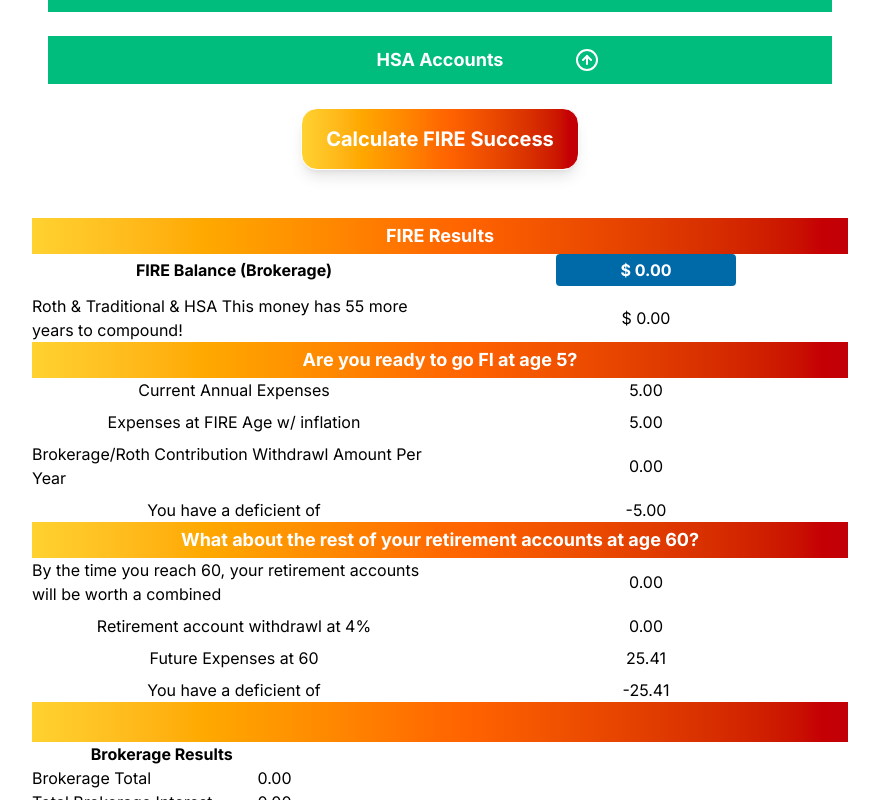
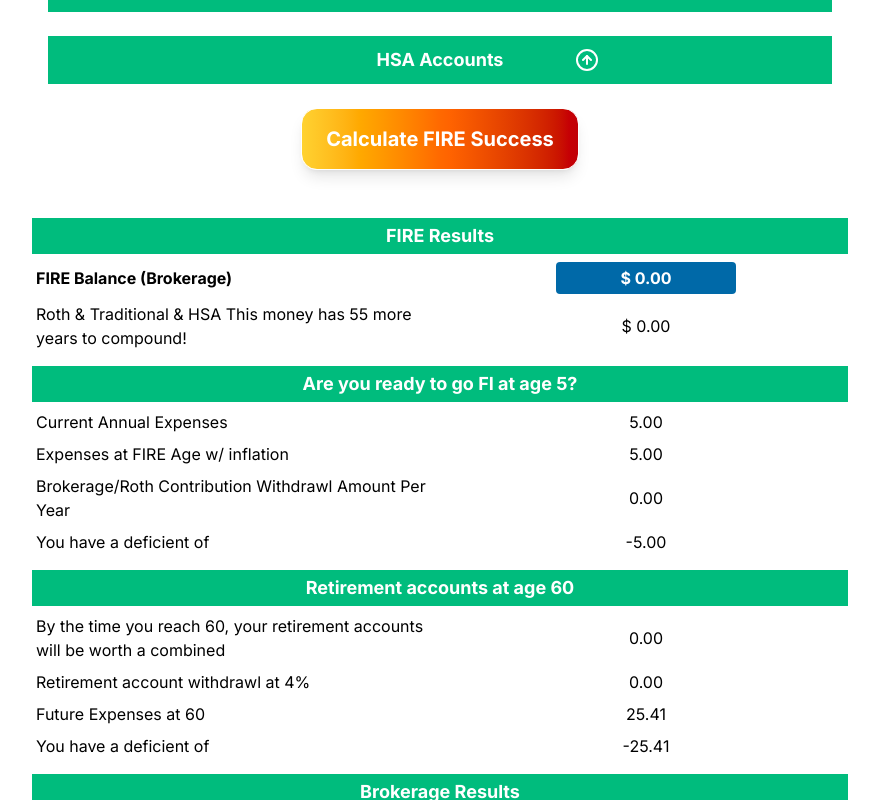
Before and after one commit to jwilliams21/fi-plannr, a React (Vite) app: page /fire in a window 1280 px wide. Both pictures are taken after typing "5", "5", "5" into the empty fields and a click on the button "Calculate FIRE Success". Shown: the part 450-1250 px from the top of the page, without its empty margins (200-1079 px from the left). Built offline with nearby package versions, Linux system fonts and the light colour scheme.

Commit message:
FireDashboard CSS

```diff
--- a/src/components/FireDashboard.jsx
+++ b/src/components/FireDashboard.jsx
@@ -97,173 +97,91 @@ export default function FireDashboard({ results }) {
         <div>
             <div className='w-full px-2'>
                 <div>
-                    <div className='w-full text-lg bg-linear-to-r from-amber-300 via-orange-500 to-red-700 text-white text-center font-bold py-1'>FIRE Results</div>
-                    <div className='grid grid-cols-2 gap-2 place-items-center'>
-                        <div className='font-bold'>FIRE Balance (Brokerage)</div>
-                        <div className='text-center font-bold  text-white bg-sky-700 rounded-sm py-1 px-2 md:px-16 whitespace-nowrap'>$ {totalBrokerageEndingBalance.toLocaleString('en-US', { minimumFractionDigits: 2, maximumFractionDigits: 2 })}</div>
-                        <div>Roth & Traditional & HSA {fireToRetire > 0 ? `This money has ${fireToRetire} more years to compound!` : ''}</div>
+                    <div className='w-full text-lg bg-emerald-500 text-white text-center font-bold py-1'>FIRE Results</div>
+                    <div className='grid grid-cols-2 gap-2 place-items-center pt-2 pb-4'>
+                        <div className='w-full text-left font-bold pl-1'>FIRE Balance (Brokerage)</div>
+                        <div className='font-bold  text-white bg-sky-700 rounded-sm py-1 px-2 md:px-16 whitespace-nowrap'>$ {totalBrokerageEndingBalance.toLocaleString('en-US', { minimumFractionDigits: 2, maximumFractionDigits: 2 })}</div>
+                        <div className='w-full text-left pl-1'>Roth & Traditional & HSA {fireToRetire > 0 ? `This money has ${fireToRetire} more years to compound!` : ''}</div>
                         <div>$ {totalAfterFire.toLocaleString('en-US', { minimumFractionDigits: 2, maximumFractionDigits: 2 })}</div>
                     </div>
                 </div>
 
                 <div>
-                    <div className='w-full text-lg bg-linear-to-r from-amber-300 via-orange-500 to-red-700 text-white text-center font-bold py-1'>Are you ready to go FI at age {fireAge}?</div>
-                    <div className='grid grid-cols-2 gap-2 place-items-center'>
-                        <div>Current Annual Expenses</div>
+                    <div className='w-full text-lg bg-emerald-500 text-white text-center font-bold py-1'>Are you ready to go FI at age {fireAge}?</div>
+                    <div className='grid grid-cols-2 gap-2 place-items-center pt-2 pb-4'>
+                        <div className='w-full text-left pl-1'>Current Annual Expenses</div>
                         <div>{annualExpenses?.toLocaleString('en-US', { minimumFractionDigits: 2, maximumFractionDigits: 2 })}</div>
-                        <div>Expenses at FIRE Age w/ inflation</div>
+                        <div className='w-full text-left pl-1'>Expenses at FIRE Age w/ inflation</div>
                         <div>{totalFutureExpenses?.toLocaleString('en-US', { minimumFractionDigits: 2, maximumFractionDigits: 2 })}</div>
-                        <div>Brokerage/Roth Contribution Withdrawl Amount Per Year</div>
+                        <div className='w-full text-left pl-1'>Brokerage/Roth Contribution Withdrawl Amount Per Year</div>
                         <div>{brokerageWithdrawlAmount?.toLocaleString('en-US', { minimumFractionDigits: 2, maximumFractionDigits: 2 })}</div>
-                        <div>You have {expenseDiff >= 0 ? 'an overage' : 'a deficient'} of</div>
+                        <div className='w-full text-left pl-1'>You have {expenseDiff >= 0 ? 'an overage' : 'a deficient'} of</div>
                         <div>{expenseDiff?.toLocaleString('en-US', { minimumFractionDigits: 2, maximumFractionDigits: 2 })}</div>
                     </div>
                 </div>
 
                 <div>
-                    <div className='w-full text-lg bg-linear-to-r from-amber-300 via-orange-500 to-red-700 text-white text-center font-bold py-1'>What about the rest of your retirement accounts at age 60?</div>
-                    <div className='grid grid-cols-2 gap-2 place-items-center'>
-                        <div>By the time you reach 60, your retirement accounts will be worth a combined</div>
+                    <div className='w-full text-lg bg-emerald-500 text-white text-center font-bold py-1'>Retirement accounts at age 60</div>
+                    <div className='grid grid-cols-2 gap-2 place-items-center pt-2 pb-4'>
+                        <div className='w-full text-left pl-1'>By the time you reach 60, your retirement accounts will be worth a combined</div>
                         <div>{totalCombinedAtSixty?.toLocaleString('en-US', { minimumFractionDigits: 2, maximumFractionDigits: 2 })}</div>
-                        <div>Retirement account withdrawl at 4%</div>
+                        <div className='w-full text-left pl-1'>Retirement account withdrawl at 4%</div>
                         <div>{fourPercentWithdrawlAnnual?.toLocaleString('en-US', { minimumFractionDigits: 2, maximumFractionDigits: 2 })}</div>
-                        <div>Future Expenses at 60</div>
+                        <div className='w-full text-left pl-1'>Future Expenses at 60</div>
                         <div>{futureExpensesAtSixty?.toLocaleString('en-US', { minimumFractionDigits: 2, maximumFractionDigits: 2 })}</div>
-                        <div>You have {expenseAtSixtyDiff >= 0 ? 'an overage' : 'a deficient'} of</div>
+                        <div className='w-full text-left pl-1'>You have {expenseAtSixtyDiff >= 0 ? 'an overage' : 'a deficient'} of</div>
                         <div>{expenseAtSixtyDiff?.toLocaleString('en-US', { minimumFractionDigits: 2, maximumFractionDigits: 2 })}</div>
                     </div>
                 </div>
 
                 <div>
-                    <div className='w-full text-lg bg-linear-to-r from-amber-300 via-orange-500 to-red-700 text-white text-center font-bold py-1'></div>
-                    <div className='grid grid-cols-2 gap-2 place-items-center'>
-                        <div></div>
+                    <div className='w-full text-lg bg-emerald-500 text-white text-center font-bold py-1'>Brokerage Results</div>
+                    <div className='grid grid-cols-2 gap-2 place-items-center pt-2 pb-4'>
+                        <div className='w-full font-bold text-left pl-1'>Brokerage Total</div>
+                        <div>{totalBrokerageEndingBalance?.toLocaleString('en-US', { minimumFractionDigits: 2, maximumFractionDigits: 2 })}</div>
+                        <div className='w-full text-left pl-1'>Total Brokerage Interest</div>
+                        <div>{totalBrokerageInterest?.toLocaleString('en-US', { minimumFractionDigits: 2, maximumFractionDigits: 2 })}</div>
+                        <div className='w-full text-left pl-1'>Total Brokerage Contributions</div>
+                        <div>{totalBrokerageContribution?.toLocaleString('en-US', { minimumFractionDigits: 2, maximumFractionDigits: 2 })}</div>
                     </div>
                 </div>
 
                 <div>
-                    <div className='w-full text-lg bg-linear-to-r from-amber-300 via-orange-500 to-red-700 text-white text-center font-bold py-1'></div>
-                    <div className='grid grid-cols-2 gap-2 place-items-center'>
-                        <div></div>
+                    <div className='w-full text-lg bg-emerald-500 text-white text-center font-bold py-1'>Roth Results</div>
+                    <div className='grid grid-cols-2 gap-2 place-items-center pt-2 pb-4'>
+                        <div className='w-full font-bold text-left pl-1'>Roth Total</div>
+                        <div>{totalRothEndingBalance?.toLocaleString('en-US', { minimumFractionDigits: 2, maximumFractionDigits: 2 })}</div>
+                        <div className='w-full text-left pl-1'>Total Roth Interest</div>
+                        <div>{totalRothInterest?.toLocaleString('en-US', { minimumFractionDigits: 2, maximumFractionDigits: 2 })}</div>
+                        <div className='w-full text-left pl-1'>Total Roth Contributions</div>
+                        <div>{totalRothContribution?.toLocaleString('en-US', { minimumFractionDigits: 2, maximumFractionDigits: 2 })}</div>
                     </div>
                 </div>
 
                 <div>
-                    <div className='w-full text-lg bg-linear-to-r from-amber-300 via-orange-500 to-red-700 text-white text-center font-bold py-1'></div>
-                    <div className='grid grid-cols-2 gap-2 place-items-center'>
-                        <div></div>
+                    <div className='w-full text-lg bg-emerald-500 text-white text-center font-bold py-1'>Traditional Results</div>
+                    <div className='grid grid-cols-2 gap-2 place-items-center pt-2 pb-4'>
+                        <div className='w-full font-bold text-left pl-1'>Traditional Total</div>
+                        <div>{totalTraditionalEndingBalance?.toLocaleString('en-US', { minimumFractionDigits: 2, maximumFractionDigits: 2 })}</div>
+                        <div className='w-full text-left pl-1'>Total Traditional Interest</div>
+                        <div>{totalTraditionalInterest?.toLocaleString('en-US', { minimumFractionDigits: 2, maximumFractionDigits: 2 })}</div>
+                        <div className='w-full text-left pl-1'>Total Traditional Contributions</div>
+                        <div>{totalTraditionalContribution?.toLocaleString('en-US', { minimumFractionDigits: 2, maximumFractionDigits: 2 })}</div>
+                        <div className='w-full text-left pl-1'>Total Traditional Employer Contribution</div>
+                        <div>{totalTraditionalEmployerContribution?.toLocaleString('en-US', { minimumFractionDigits: 2, maximumFractionDigits: 2 })}</div>
                     </div>
                 </div>
-
                 <div>
-                    <div className='w-full text-lg bg-linear-to-r from-amber-300 via-orange-500 to-red-700 text-white text-center font-bold py-1'></div>
-                    <div className='grid grid-cols-2 gap-2 place-items-center'>
-                        <div></div>
+                    <div className='w-full text-lg bg-emerald-500 text-white text-center font-bold py-1'>HSA Results</div>
+                    <div className='grid grid-cols-2 gap-2 place-items-center pt-2 pb-4'>
+                        <div className='w-full font-bold text-left pl-1'>HSA Total</div>
+                        <div>{totalHsaEndingBalance?.toLocaleString('en-US', { minimumFractionDigits: 2, maximumFractionDigits: 2 })}</div>
+                        <div className='w-full text-left pl-1'>Total HSA Interest</div>
+                        <div>{totalHsaInterest?.toLocaleString('en-US', { minimumFractionDigits: 2, maximumFractionDigits: 2 })}</div>
+                        <div className='w-full text-left pl-1'>Total HSA Contributions</div>
+                        <div>{totalHsaContribution?.toLocaleString('en-US', { minimumFractionDigits: 2, maximumFractionDigits: 2 })}</div>
                     </div>
                 </div>
-
-                <div>
-                    <div className='w-full text-lg bg-linear-to-r from-amber-300 via-orange-500 to-red-700 text-white text-center font-bold py-1'></div>
-                    <div className='grid grid-cols-2 gap-2 place-items-center'>
-                        <div></div>
-                    </div>
-                </div>
-
-
-
-                <table>
-                    <thead>
-                        <tr>
-                            <th colSpan={2}>Brokerage Results</th>
-                        </tr>
-                    </thead>
-                    <tbody>
-                        <tr>
-                            <td>Brokerage Total</td>
-                            <td>{totalBrokerageEndingBalance?.toLocaleString('en-US', { minimumFractionDigits: 2, maximumFractionDigits: 2 })}</td>
-                        </tr>
-                        <tr>
-                            <td>Total Brokerage Interest</td>
-                            <td>{totalBrokerageInterest?.toLocaleString('en-US', { minimumFractionDigits: 2, maximumFractionDigits: 2 })}</td>
-                        </tr>
-                        <tr>
-                            <td>Total Brokerage Contributions</td>
-                            <td>{totalBrokerageContribution?.toLocaleString('en-US', { minimumFractionDigits: 2, maximumFractionDigits: 2 })}</td>
-                        </tr>
-                    </tbody>
-                </table>
-
-                <table>
-                    <thead>
-                        <tr>
-                            <th colSpan={2}>Roth Results</th>
-                        </tr>
-                    </thead>
-                    <tbody>
-                        <tr>
-                            <td>Roth Total</td>
-                            <td>{totalRothEndingBalance?.toLocaleString('en-US', { minimumFractionDigits: 2, maximumFractionDigits: 2 })}</td>
-                        </tr>
-                        <tr>
-                            <td>Total Roth Interest</td>
-                            <td>{totalRothInterest?.toLocaleString('en-US', { minimumFractionDigits: 2, maximumFractionDigits: 2 })}</td>
-                        </tr>
-                        <tr>
-                            <td>Total Roth Contributions</td>
-                            <td>{totalRothContribution?.toLocaleString('en-US', { minimumFractionDigits: 2, maximumFractionDigits: 2 })}</td>
-                        </tr>
-                    </tbody>
-                </table>
-            </div>
-            <div>
-                <table>
-                    <thead>
-                        <tr>
-                            <th colSpan={2}>Traditional Results</th>
-                        </tr>
-                    </thead>
-                    <tbody>
-                        <tr>
-                            <td>Traditional Total</td>
-                            <td>{totalTraditionalEndingBalance?.toLocaleString('en-US', { minimumFractionDigits: 2, maximumFractionDigits: 2 })}</td>
-                        </tr>
-                        <tr>
-                            <td>Total Traditional Interest</td>
-                            <td>{totalTraditionalInterest?.toLocaleString('en-US', { minimumFractionDigits: 2, maximumFractionDigits: 2 })}</td>
-                        </tr>
-                        <tr>
-                            <td>Total Traditional Contribution</td>
-                            <td>{totalTraditionalContribution?.toLocaleString('en-US', { minimumFractionDigits: 2, maximumFractionDigits: 2 })}</td>
-                        </tr>
-                        <tr>
-                            <td>Total Traditional Employer Contribution</td>
-                            <td>{totalTraditionalEmployerContribution?.toLocaleString('en-US', { minimumFractionDigits: 2, maximumFractionDigits: 2 })}</td>
-                        </tr>
-                    </tbody>
-                </table>
-            </div>
-            <div>
-                <table>
-                    <thead>
-                        <tr>
-                            <th colSpan={2}>HSA Results</th>
-                        </tr>
-                    </thead>
-                    <tbody>
-                        <tr>
-                            <td>HSA Total</td>
-                            <td>{totalHsaEndingBalance?.toLocaleString('en-US', { minimumFractionDigits: 2, maximumFractionDigits: 2 })}</td>
-                        </tr>
-                        <tr>
-                            <td>Total HSA Interest</td>
-                            <td>{totalHsaInterest?.toLocaleString('en-US', { minimumFractionDigits: 2, maximumFractionDigits: 2 })}</td>
-                        </tr>
-                        <tr>
-                            <td>Total HSA Contributions</td>
-                            <td>{totalHsaContribution?.toLocaleString('en-US', { minimumFractionDigits: 2, maximumFractionDigits: 2 })}</td>
-                        </tr>
-                    </tbody>
-                </table>
             </div>
         </div>
 
```
